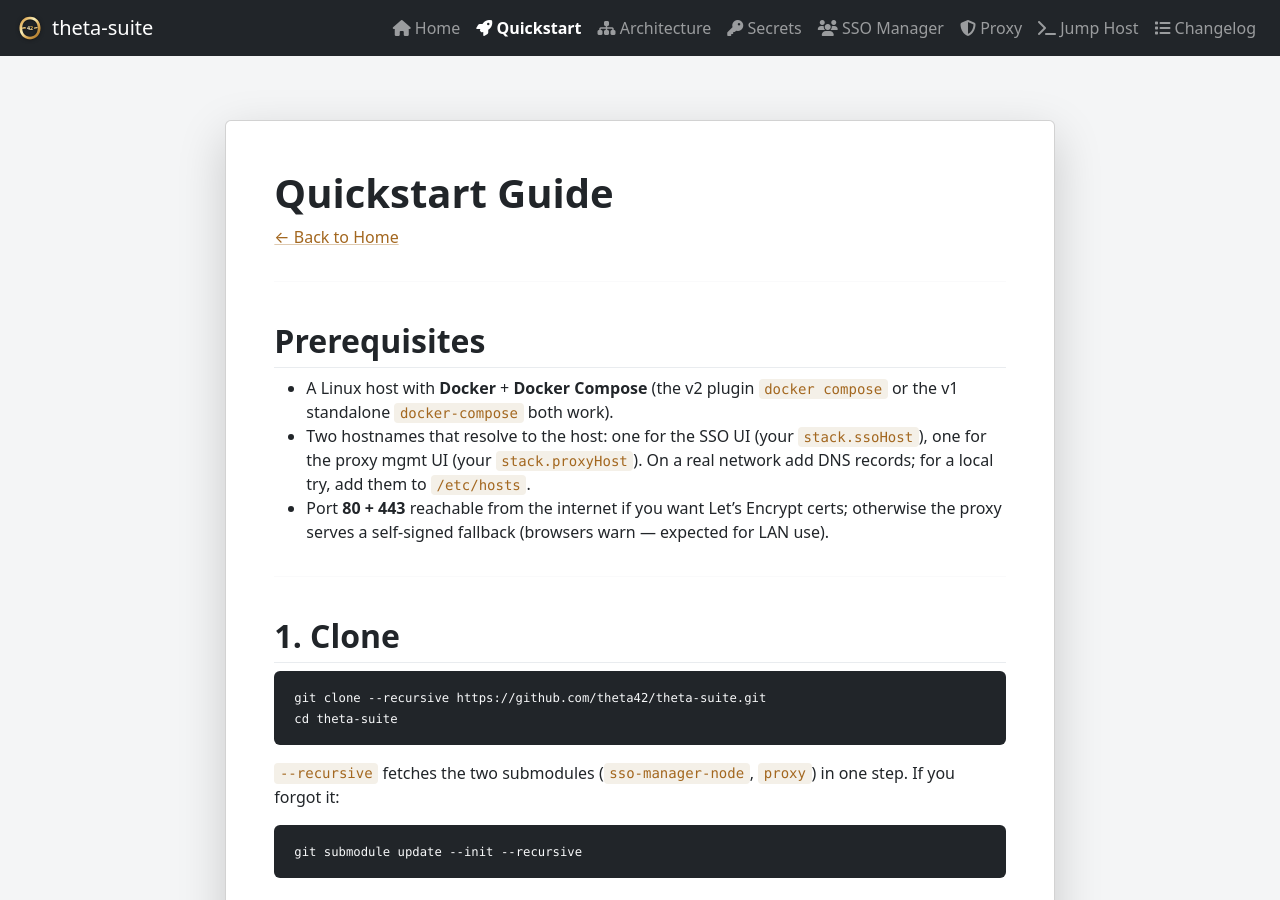
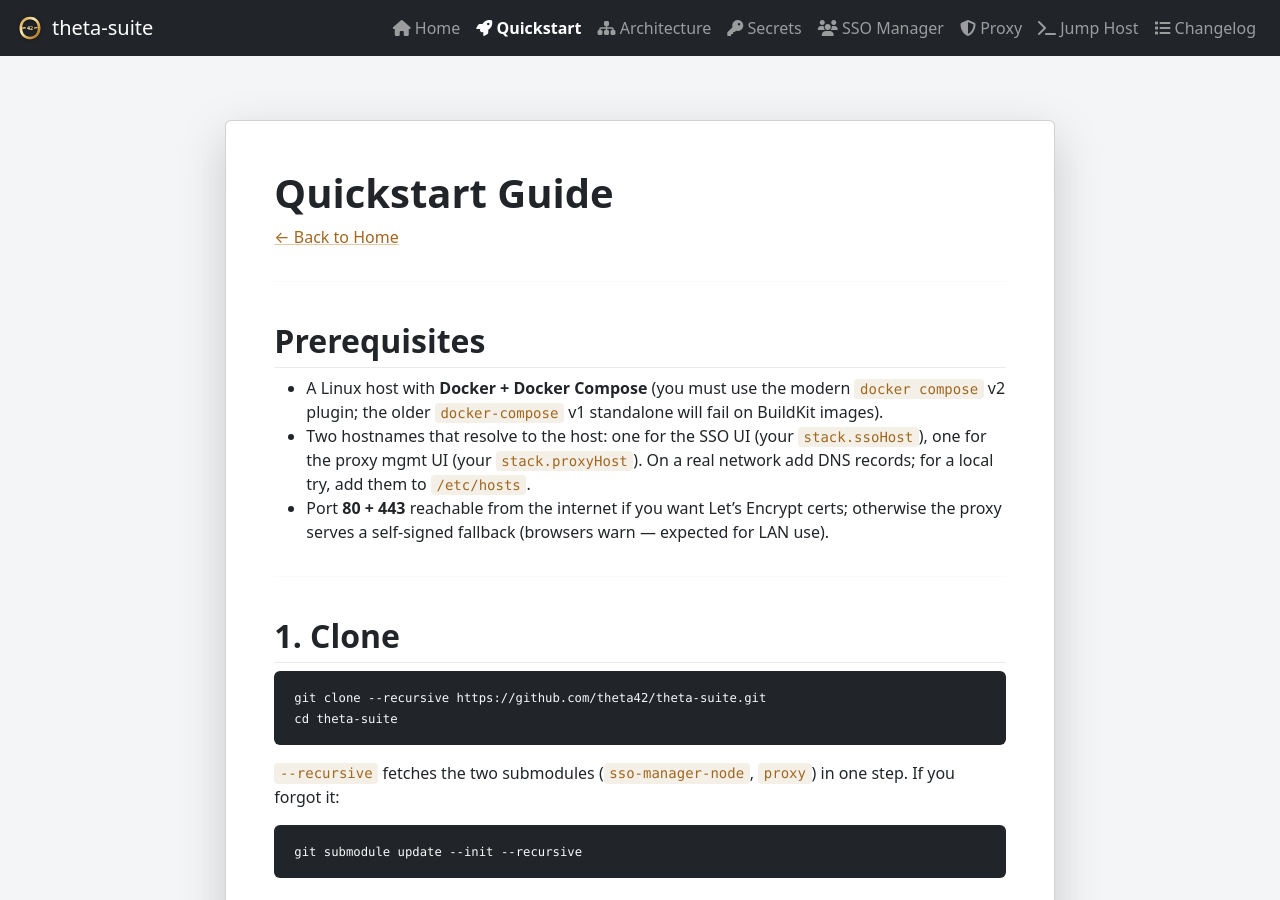
Before and after one commit to theta42/theta-env, a Jekyll site: the page built from docs/quickstart.md, in a window 1280 px wide and 900 px high. Built offline with Jekyll 4.4.1, drawn with Linux system fonts in a browser that asks for light colours.

Commit message:
docs: note docker compose v1 incompatibility

```diff
--- a/docs/quickstart.md
+++ b/docs/quickstart.md
@@ -12,8 +12,7 @@ description: Step-by-step first run for theta-suite — prerequisites, setup.env
 
 ## Prerequisites
 
-- A Linux host with **Docker** + **Docker Compose** (the v2 plugin `docker
-  compose` or the v1 standalone `docker-compose` both work).
+- A Linux host with **Docker + Docker Compose** (you must use the modern `docker compose` v2 plugin; the older `docker-compose` v1 standalone will fail on BuildKit images).
 - Two hostnames that resolve to the host: one for the SSO UI (your `stack.ssoHost`),
   one for the proxy mgmt UI (your `stack.proxyHost`). On a real network add DNS
   records; for a local try, add them to `/etc/hosts`.
```
Also changed, not shown: README.md.
